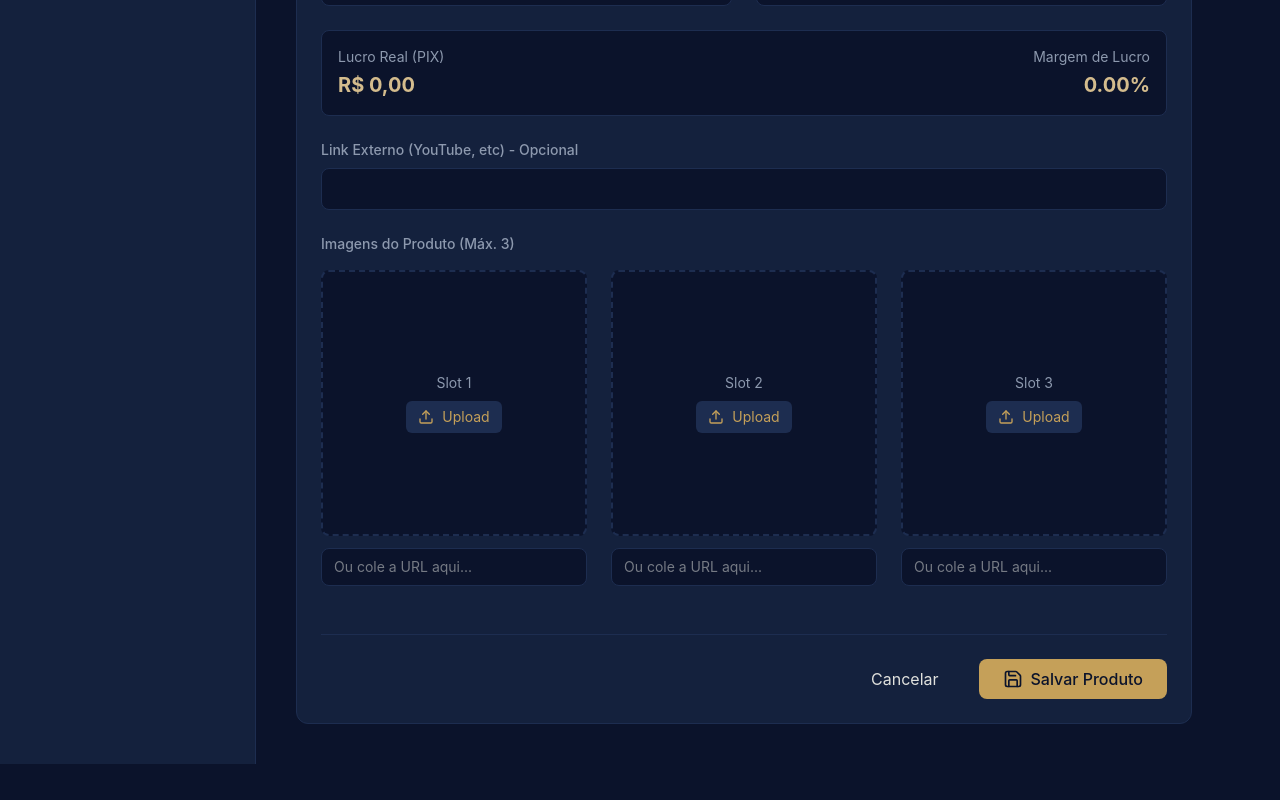
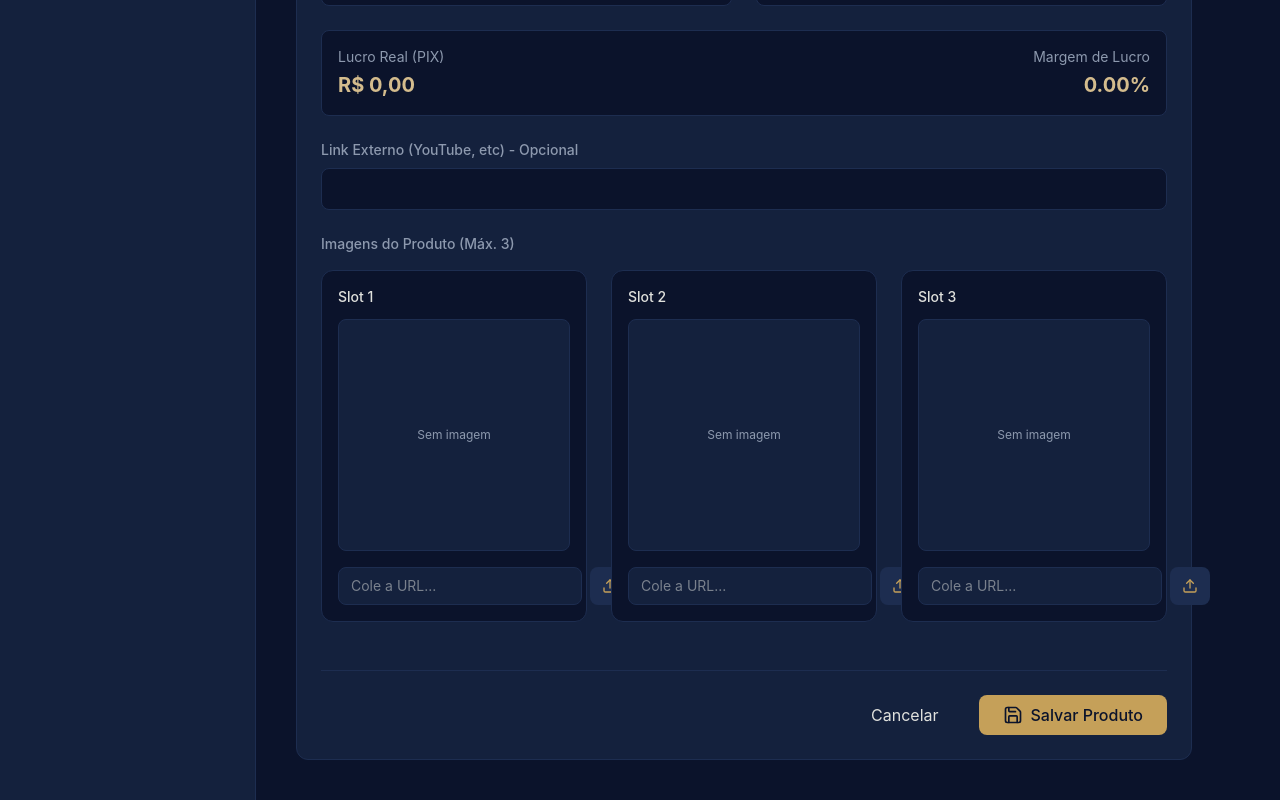
Before and after one commit to isaaceullen/kintech47, a Next.js app: page /admin/products/new in a window 1280 px wide. Shown: the part 701-1501 px from the top of the page. Before the commit the page ends 1465 px from the top, so only its background shows below. Built offline with nearby package versions, Linux system fonts and the light colour scheme.

Commit message:
fix(admin): Improve error handling in product form
Enhance error reporting for image uploads and product saves. Provide more detailed error messages to the console and user alerts, aiding in faster debugging and issue resolution.

```diff
--- a/components/admin/ProductForm.tsx
+++ b/components/admin/ProductForm.tsx
@@ -87,6 +87,7 @@ export default function ProductForm({ initialData }: { initialData?: any }) {
         .upload(filePath, file);
 
       if (uploadError) {
+        console.error('Erro detalhado do Supabase Storage:', uploadError);
         throw uploadError;
       }
 
@@ -97,9 +98,9 @@ export default function ProductForm({ initialData }: { initialData?: any }) {
       const newImageUrls = [...imageUrls];
       newImageUrls[index] = publicUrl;
       setImageUrls(newImageUrls);
-    } catch (error) {
+    } catch (error: any) {
       console.error('Error uploading image:', error);
-      alert('Erro ao fazer upload da imagem. Verifique se o bucket "product-images" existe e é público.');
+      alert(`Erro ao fazer upload da imagem: ${error.message || 'Verifique se o bucket "product-images" existe e é público.'}`);
     }
   };
 
@@ -143,7 +144,7 @@ export default function ProductForm({ initialData }: { initialData?: any }) {
       }
 
       if (error) {
-        console.error('Supabase error:', error);
+        console.error('Detalhes do erro do Supabase ao salvar produto:', error);
         setSubmitError(`Erro do banco: ${error.message || JSON.stringify(error)}`);
         return;
       }
@@ -152,7 +153,7 @@ export default function ProductForm({ initialData }: { initialData?: any }) {
       router.push('/admin/products');
       router.refresh();
     } catch (error: any) {
-      console.error('Error saving product:', error);
+      console.error('Erro inesperado ao salvar produto:', error);
       setSubmitError(`Erro inesperado: ${error.message || 'Falha ao salvar'}`);
     } finally {
       setIsSaving(false);
@@ -307,25 +308,38 @@ export default function ProductForm({ initialData }: { initialData?: any }) {
 
           <div className="grid grid-cols-1 md:grid-cols-3 gap-6 mb-4">
             {[0, 1, 2].map((index) => (
-              <div key={index} className="flex flex-col gap-3">
-                <div className="relative aspect-square rounded-lg border-2 border-dashed border-background-tertiary flex flex-col items-center justify-center bg-background-main overflow-hidden">
-                  {imageUrls[index] ? (
-                    <>
-                      <img src={imageUrls[index]} alt={`Imagem ${index + 1}`} className="w-full h-full object-cover" />
+              <div key={index} className="flex flex-col gap-3 p-4 border border-background-tertiary rounded-xl bg-background-main">
+                <div className="flex justify-between items-center">
+                  <span className="text-sm font-medium text-text-main">Slot {index + 1}</span>
+                  {imageUrls[index] && (
                     <button
                       type="button"
                       onClick={() => handleRemoveImage(index)}
-                        className="absolute top-2 right-2 p-1.5 bg-danger/80 hover:bg-danger text-white rounded-md transition-colors"
+                      className="text-xs text-danger hover:underline flex items-center gap-1"
                     >
-                        <Trash2 className="w-4 h-4" />
+                      <Trash2 className="w-3 h-3" /> Remover
                     </button>
-                    </>
+                  )}
+                </div>
+
+                <div className="relative aspect-square rounded-lg border border-background-tertiary flex flex-col items-center justify-center bg-background-secondary overflow-hidden">
+                  {imageUrls[index] ? (
+                    <img src={imageUrls[index]} alt={`Preview ${index + 1}`} className="w-full h-full object-cover" />
                   ) : (
-                    <div className="text-center p-4">
-                      <span className="text-text-support text-sm block mb-2">Slot {index + 1}</span>
-                      <label className="cursor-pointer inline-flex items-center gap-2 px-3 py-1.5 bg-background-tertiary hover:bg-primary/20 text-primary rounded-md text-sm transition-colors">
+                    <span className="text-text-support text-xs">Sem imagem</span>
+                  )}
+                </div>
+
+                <div className="flex gap-2 mt-1">
+                  <input
+                    type="url"
+                    placeholder="Cole a URL..."
+                    value={imageUrls[index]}
+                    onChange={(e) => handleUrlChange(e.target.value, index)}
+                    className="flex-grow px-3 py-2 text-sm bg-background-secondary border border-background-tertiary rounded-lg text-text-main focus:outline-none focus:border-primary"
+                  />
+                  <label className="cursor-pointer flex items-center justify-center px-3 py-2 bg-background-tertiary hover:bg-primary/20 text-primary rounded-lg transition-colors" title="Fazer Upload">
                     <Upload className="w-4 h-4" />
-                        Upload
                     <input
                       type="file"
                       accept="image/*"
@@ -334,15 +348,6 @@ export default function ProductForm({ initialData }: { initialData?: any }) {
                     />
                   </label>
                 </div>
-                  )}
-                </div>
-                <input
-                  type="url"
-                  placeholder="Ou cole a URL aqui..."
-                  value={imageUrls[index]}
-                  onChange={(e) => handleUrlChange(e.target.value, index)}
-                  className="w-full px-3 py-2 text-sm bg-background-main border border-background-tertiary rounded-lg text-text-main focus:outline-none focus:border-primary"
-                />
               </div>
             ))}
           </div>
```
Lines whose indentation alone changed are shown as unchanged.
